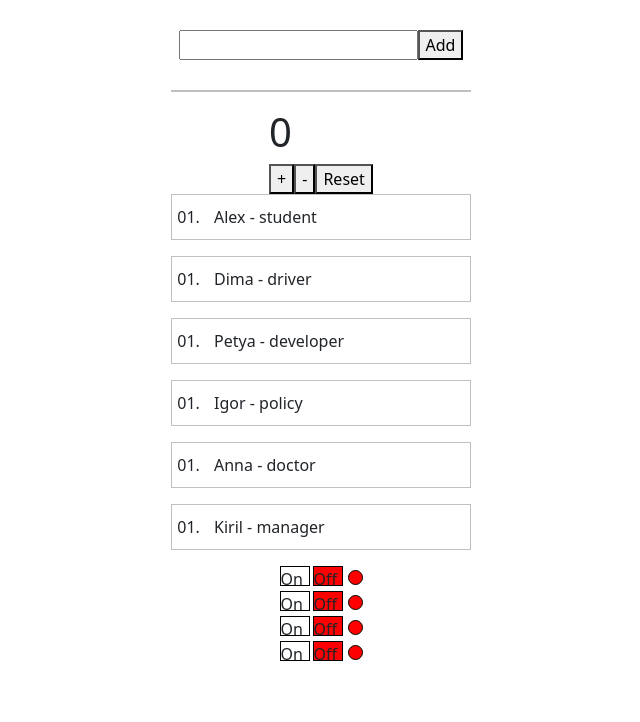
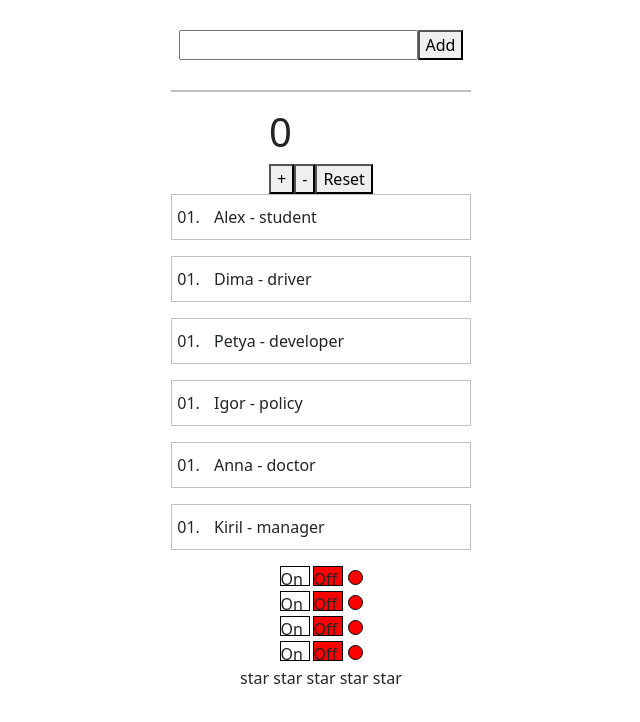
Before and after one commit to AliakseiKrasko/practic_react, a React (Create React App) app: page / in a window 1280 px wide. Shown: the top 722 px of the page, without its empty margins (319-959 px from the left). Built offline with nearby package versions, Linux system fonts and the light colour scheme.

Commit message:
added component star

```diff
--- a/src/App.tsx
+++ b/src/App.tsx
@@ -3,6 +3,7 @@ import {KeyboardEvent} from 'react';
 import './App.css';
 import {Message} from './Message';
 import {OnOf} from './components/onOf/OnOf';
+import {Rating} from './components/rating/Rating';
 
 type Task = {
     id: number
@@ -14,15 +15,16 @@ function App() {
     const [tasks, setTasks] = useState<Task[]>([]);
     const [newTasks, setNewTasks] = useState('');
 
-    const onChangeHandler  = (e: ChangeEvent<HTMLInputElement>) => {
+    const onChangeHandler = (e: ChangeEvent<HTMLInputElement>) => {
         setNewTasks(e.currentTarget.value);
     }
 
     const addTaskHandler = () => {
         if (newTasks.trim() !== "") {
             const newTask: Task = {id: tasks.length + 1, name: newTasks};
-            setTasks ([newTask, ...tasks])
-            setNewTasks("")        }
+            setTasks([newTask, ...tasks])
+            setNewTasks("")
+        }
 
     }
 
@@ -73,7 +75,7 @@ function App() {
             <ul>
                 {tasks.map((task) => (
                     <li key={task.id}>{task.name}
-                        <button onClick={()=>removeTask(task.id)} >Remove Message</button>
+                        <button onClick={() => removeTask(task.id)}>Remove Message</button>
                     </li>
 
                 ))}
@@ -85,13 +87,13 @@ function App() {
                 <button onClick={buttonResetHandler}>Reset</button>
             </div>
             {messages.map((message) => (
-                <Message id={message.id} title={message.title} work={message.work} />
+                <Message id={message.id} title={message.title} work={message.work}/>
             ))}
-        <OnOf />
-        <OnOf />
-        <OnOf />
-        <OnOf />
-
+            <OnOf/>
+            <OnOf/>
+            <OnOf/>
+            <OnOf/>
+            <Rating/>
         </div>
     );
 }
--- /dev/null
+++ b/src/components/rating/Rating.tsx
@@ -0,0 +1,19 @@
+import React from 'react';
+
+export const Rating = () => {
+    return (
+        <div>
+           <Star />
+           <Star />
+           <Star />
+           <Star />
+           <Star />
+        </div>
+    );
+};
+
+
+
+function Star() {
+    return <span>star </span>
+}
```
